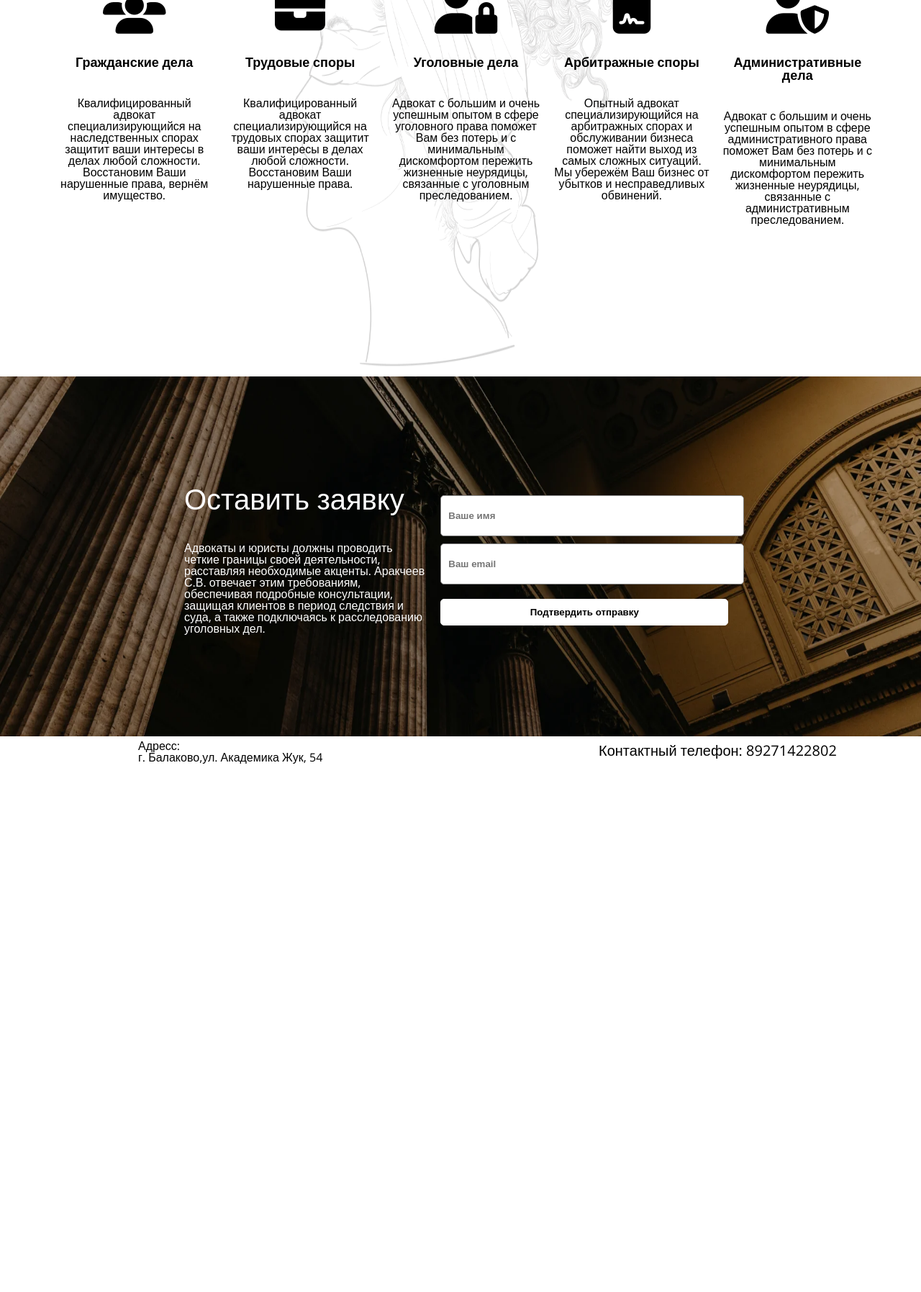
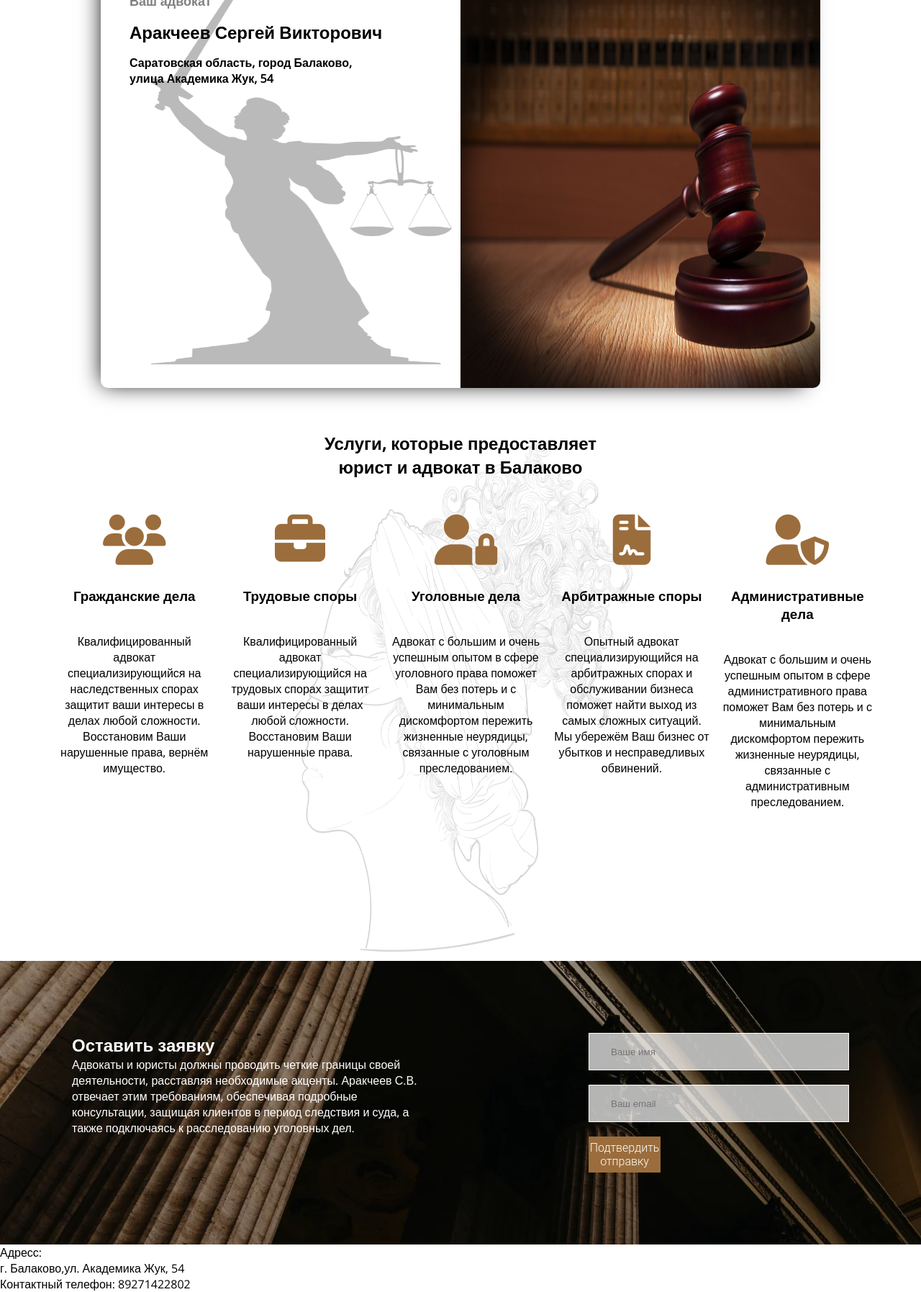
Before and after one commit to krakan3/adv, a PHP site: page / in a window 1280 px wide. Shown: the part 863-2658 px from the top of the page at 72% size. Before the commit the page ends 1924 px from the top, so only its background shows below. Run offline with PHP 8.4, Linux system fonts and the light colour scheme; some libraries are stand-ins or nearby versions.

Commit message:
ПОФИКСИЛ ЭТО ЕБУЧЕЕ ГОВНО ХОЧУ ЗДОХНУТЬ НАХУЙ

```diff
--- a/css/style.css
+++ b/css/style.css
@@ -1,127 +1,130 @@
-html, body, div, span, applet, object, iframe, h1, h2, h3, h4, h5, h6, p, blockquote, pre, a, abbr, acronym, address, big, cite, code, del, dfn, em, img, ins, kbd, q, s, samp, small, strike, strong, sub, sup, tt, var, b, u, i, center, dl, dt, dd, ol, ul, li, fieldset, form, label, legend, table, caption, tbody, tfoot, thead, tr, th, td, article, aside, canvas, details, embed, figure, figcaption, footer, header, hgroup, menu, nav, output, ruby, section, summary, time, mark, audio, video {
+*{
   margin: 0;
   padding: 0;
-  border: 0;
-  font-size: 100%;
-  font: inherit;
-  vertical-align: baseline;
-  outline: none;
 }
-html { height: 101%; } /* always display scrollbars */
-body { font-size: 62.5%; line-height: 1; font-family: Arial, Tahoma, Verdana, sans-serif; }
 
-article, aside, details, figcaption, figure, footer, header, hgroup, menu, nav, section { display: block; }
-ol, ul { list-style: none; }
+body{
+  font-family: 'Open Sans', sans-serif;
+}
 
-blockquote, q { quotes: none; }
-blockquote:before, blockquote:after, q:before, q:after { content: ''; content: none; }
-strong { font-weight: bold; }
+header{
+  color: white;
+  padding-top:30px;
+  width: 100%;
+  background: url('../images/Chess.jpg') no-repeat;
+  height: 104vh;
+}
 
-input { outline: none; }
+.container{
+  max-width: 1280px;
+  width: 90%;
+  margin: 0 auto;
+  display: flex;
+  justify-content: space-between;
+}
 
-table { border-collapse: collapse; border-spacing: 0; }
-img { border: 0; max-width: 100%; }
+.brief h1{
+  font-size: 40px;
 
-a { text-decoration: none; }
-a:hover { text-decoration: underline; }
+}
 
-a:-webkit-any-link {
-    color: #7f7f7f;
-    cursor: pointer;
-    text-decoration: none;
+.contact i{
+  margin: 5px 2px;
+  color:yellow;
 }
-*{
-    margin: 0;
-    padding: 0;
+
+.contact p{
+  font-size: 16px;
 }
-ul{
-    padding-inline-start: 0;
+
+section.provide{
+  background-image: url(/images/headbg.webp);
+  background-repeat: no-repeat;
+  width:100%;
+  height:40%;
+  background-size: 40% 100%, auto auto;
+  background-position:top;
+  text-align: center;
+  padding-bottom: 210px;
+
 }
-li{
-    text-align: center;
+.servises{
+  display:grid;
+  grid-template-columns: 1fr 1fr 1fr 1fr 1fr;
+  padding:50px 5% 0 5%;
+
 }
-html{
-    height: 100%;
+.servises div{
+  padding-left:15px;
 }
-h1{
-  font-size: 40px;
+
+.servises i{
+  color:#9B6D3C;
+}
+.provide i{
+  font-size: 70px;
+}
+.provide h3{
+  padding-top: 30px;
+  font-weight:600;
 }
 h2{
-  font-size: 20px;
+  font-weight:600;
 }
-h3{
-  font-size: 18px;
+.provide p{
+  padding-top:40px;
+  font-size:16px;
 }
-body{
-    background-color: white;
-    text-decoration:none;
-    font-family: 'Open Sans', sans-serif;
-    padding: 0;
-    margin:0;
-    width: 100%;
-    height: 100%;
-    display: table;
+
+.form{
+  background-image: url(/images/clmn.jpg);
+  display: flex;
+  color:white;
+  padding:100px;
+  justify-content: space-between;
 }
-header{
-	background-image: url(/images/Chess.jpg);
-  background-repeat: no-repeat;
-	width:100%;
-  height:60%;
-  background-size: 100% 100%, auto auto;
-  font-weight:300;
+
+.form p{
+  max-width: 480px;
+}
+
+.form input{
+  width: 300px;
+  transition: 0.4s;
+    margin-bottom: 20px;
+    padding: 18px 30px 17px;
+    background: rgba(255, 255, 255, 0.7);
+    border: 1px solid #fff;
+  display: block;
+}
+
+.form button{
+  height: 50px;
+  width: 100px;
+  font-weight: 300;
+  transition: 0.4s;
+  border: 1px solid #9B6D3C;
+  font-size: 16px;
+  background: #9B6D3C;
+  color: white;
+  font-family: 'Roboto', sans-serif;
+}
+
+
+.adress,.phone{
   display: flex;
+  align-items: ce;
+}
 
-}
-header p{
-  color:white;
-}
-header i{
-  color:yellow;
-  font-size: 20px;
-  padding-right: 5px;
-}
-header div.sides{
-  width:100%;
-}
-header div.location {
-  display:inline-flex;
-  float-left;
-  font-size: 16px;
-  padding-top:60px;
-
-}
-header div.contact{
-  padding:60px 15% 0 0;
-  float:right;
-  display:inline-flex;
-  font-size:20px;
-}
-div.brief{
-  float:left;
-  padding:50px 0 0 15% ;
-
-  text-align:left;
-
-}
-.brief h1{
-  font-weight: 600;
-  color:white;
-}
-.brief h2{
-  color:white;
-  font-weight: 400;
-}
-.brief h3{
-  color:white;
-}
-section.review{
+.review{
+  display: flex;
   background-color: white;
   display:center;
   position:relative;
   width: 1000px;
   height: 600px;
   left: 50%;
-  -webkit-transform: translate(-50%, -50%);
+  -webkit-transform: translate(-50%, -10%);
   -ms-transform: translate(-50%, -50%);
   border-radius: 10px;
   background-image: url(/images/ust.jpg);
@@ -129,8 +132,8 @@ section.review{
   background-size: 50% 100%, auto auto;
   box-shadow: -11px 8px 29px -13px #000000;
 }
-div.about{
-  float:left;
+
+.about{
   width:50%;
   height:100%;
 }
@@ -147,8 +150,7 @@ div.about{
   padding:15px 0 0 40px;
   font-weight: 600;
 }
-div.photo{
-  float:right;
+.photo{
   background-image: url(/images/man.jpg);
   background-repeat: no-repeat;
   background-size: 100% 100%, auto auto;
@@ -158,121 +160,3 @@ div.photo{
   width:50%;
   height:100%;
 }
-section.provide{
-  background-image: url(/images/headbg.webp);
-  background-repeat: no-repeat;
-  width:100%;
-  height:40%;
-  background-size: 40% 100%, auto auto;
-  background-position:top;
-  margin-top: -200px;
-  text-align: center;
-  padding-bottom: 210px;
-
-}
-div.servises{
-  display:grid;
-  grid-template-columns: 1fr 1fr 1fr 1fr 1fr;
-  padding:50px 5% 0 5%;
-
-}
-.servises div{
-  padding-left:15px;
-}
-.provide i{
-  font-size: 70px;
-}
-.provide h3{
-  padding-top: 30px;
-  font-weight:600;
-}
-h2{
-  font-weight:600;
-}
-.provide p{
-  padding-top:40px;
-  font-size:16px;
-}
-section.form{
-  height:500px;
-  width:100%;
-  background-image: url(/images/clmn.jpg);
-  background-size: 100% 100%, auto auto;
-  background-repeat: no-repeat;
-
-}
-div.all{
-  display:flex;
-  width:100%;
-  height: auto;
-}
-div.desc{
-  float:left;
-  width:50%;
-  padding-left:20%;
-  margin-top:150px;
-  text-align: left;
-}
-.desc h1{
-  padding-bottom:40px;
-  color:white;
-}
-.desc p{
-  color:white;
-  font-size:16px;
-}
-form.right{
-  float:right;
-  display: grid;
-  width:100%;
-  grid-template-rows: 1fr 1fr 1fr;
-  padding:160px 0 130px 0 ;
-  align-items: center;
-}
-form input{
-
-  border: solid 1px white;
-  color:black;
-    background: white;
-    padding: 10px;
-    font-weight: 600;
-    font-color:#656363;
-   border-radius: 5px;
-   border-color: grey;
-   max-width: 400px;
-   max-height: 35px;
-   height:100%;
-   margin:15px;
-}
-form button{
-    border: solid 1px white;
-    background: white;
-    color:black;
-    padding: 10px 35px;
-    font-weight: 600;
-    border-radius:5px;
-    cursor: pointer;
-    max-width: 400px;
-    max-height: 150px;
-    width:100%;
-    margin:15px;
-}
-footer{
-  background-color: white;
-}
-footer div.sides{
-  display: inline-flex;
-  width:100%;
-}
-footer .location{
-  padding:5px 0 10px 15%;
-  font-size:16px;
-  float:left;
-  width:50%;
-
-}
-footer .contact{
-  font-size:20px;
-  float:right;
-  padding-top:10px;
-}
--- a/index.php
+++ b/index.php
@@ -24,32 +24,31 @@
 </head>
 <body>
 	<header>
+    <div class="container">
     <div class="brief">
-      <h1>Адвокат Аракчеев </h1>
+      <h1>Адвокат<br> Аракчеев </h1>
       <h2>Адвокатский кабинет</h2>
     </div>
-    <div class="sides">
-      <div class="location">
+    <div class="contact">
+      <div class="adress">
       <i class="fas fa-search-location"></i>
   		<p>г. Балаково,<br> ул. Академика Жук, 54</p>
       </div>
-      <div class="contact">
+      <div class="phone">
         <i class="fas fa-phone-volume"></i>
         <p>89271422802</p>
       </div>
     </div>
-
-
+    </div>
 	</header>
   <section class="review">
-    <div class="photo">
-    </div>
     <div class="about">
       <h3>Ваш адвокат</h3>
       <h2>Аракчеев Сергей Викторович</h2>
       <p>Саратовская область, город Балаково,<br> улица Академика Жук, 54</p>
     </div>
-
+    <div class="photo">
+    </div>
   </section>
   <section class="provide">
     <h2>Услуги, которые предоставляет<br>
@@ -84,7 +83,6 @@
     </div>
   </section>
   <section class="form">
-    <div class="all">
       <div class="desc">
         <h1>Оставить заявку</h1>
         <p>Адвокаты и юристы должны проводить четкие границы своей деятельности, расставляя необходимые акценты. Аракчеев С.В. отвечает этим требованиям, обеспечивая подробные консультации, защищая клиентов в период следствия и суда, а также подключаясь к расследованию уголовных дел.</p>
@@ -94,7 +92,6 @@
         <input type="name" name="email" placeholder="Ваш email">
         <button type="submit">Подтвердить отправку</button>
       </form>
-    </div>
   </section>
   <footer>
     <div class="sides">
--- a/mail.php
+++ b/mail.php
@@ -3,5 +3,5 @@
 $data=$_POST;
 
 if (isset($_POST)){
-	mail('pakinyuk@mail.ru','')
+	mail('pakinyuk@mail.ru');
 }
```
